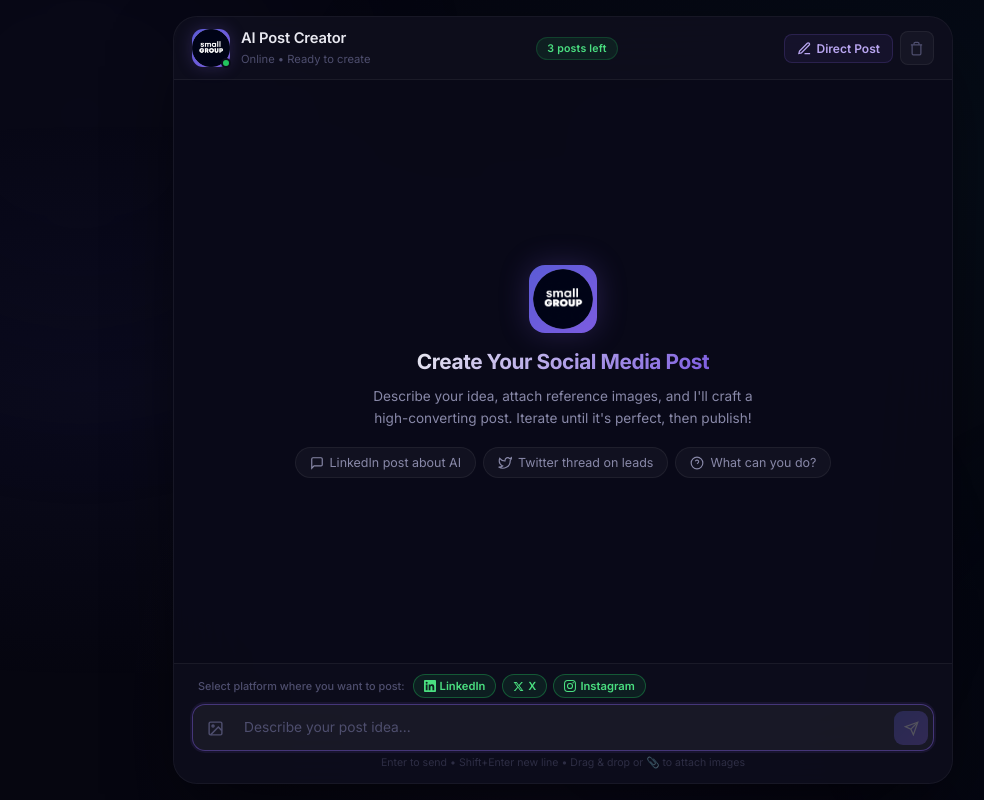
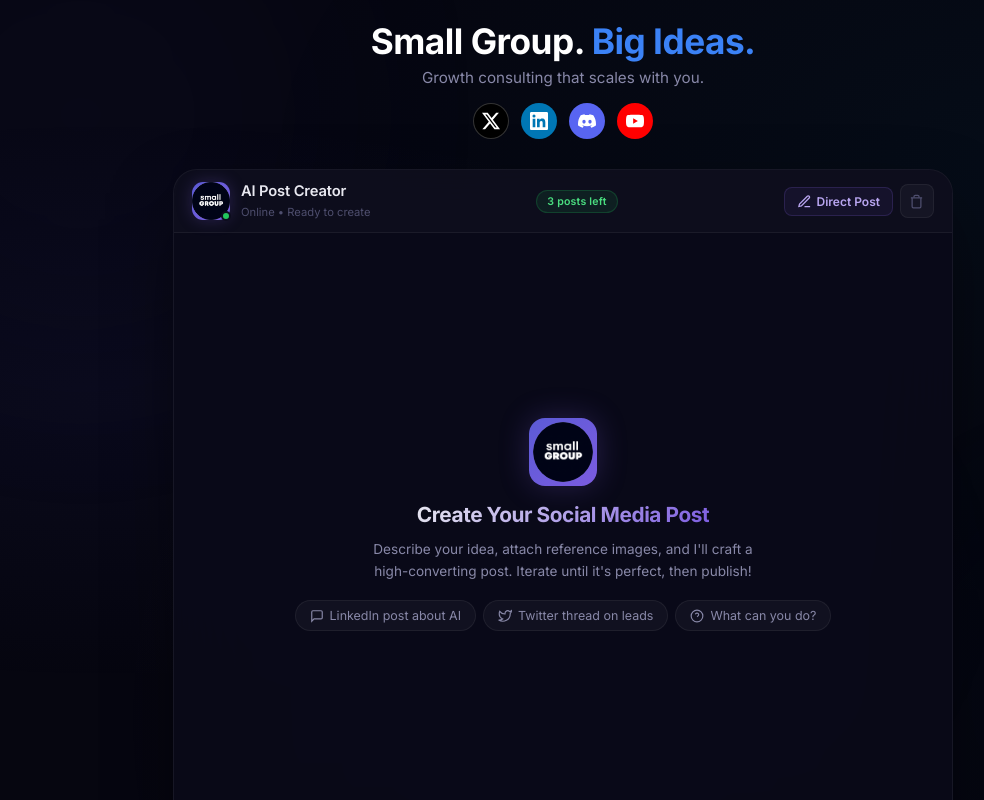
Before and after one commit to sagar2525/Social-media-Agent, a website: page index.html in a window 1280 px wide. Shown: the top 800 px of the page, without its empty margins (77-1061 px from the left). Drawn offline with nearby package versions, Linux system fonts and the light colour scheme.

Commit message:
Add branding header and social links

```diff
--- a/index.html
+++ b/index.html
@@ -20,6 +20,37 @@
             <div class="orb orb-1"></div>
             <div class="orb orb-2"></div>
             <div class="orb orb-3"></div>
+        </div>
+
+        <div class="brand-header">
+            <h1 class="brand-title">Small Group. <span class="brand-highlight">Big Ideas.</span></h1>
+            <p class="brand-subtitle">Growth consulting that scales with you.</p>
+            <div class="brand-socials">
+                <a href="#" class="brand-social-link brand-x" target="_blank" title="X (Twitter)">
+                    <svg viewBox="0 0 24 24" fill="currentColor">
+                        <path
+                            d="M18.901 1.153h3.68l-8.04 9.19L24 22.846h-7.406l-5.8-7.584-6.638 7.584H.474l8.6-9.83L0 1.154h7.594l5.243 6.932ZM17.61 20.644h2.039L6.486 3.24H4.298Z" />
+                    </svg>
+                </a>
+                <a href="#" class="brand-social-link brand-ln" target="_blank" title="LinkedIn">
+                    <svg viewBox="0 0 24 24" fill="currentColor">
+                        <path
+                            d="M20.447 20.452h-3.554v-5.569c0-1.328-.027-3.037-1.852-3.037-1.853 0-2.136 1.445-2.136 2.939v5.667H9.351V9h3.414v1.561h.046c.477-.9 1.637-1.85 3.37-1.85 3.601 0 4.267 2.37 4.267 5.455v6.286zM5.337 7.433a2.062 2.062 0 01-2.063-2.065 2.064 2.064 0 112.063 2.065zm1.782 13.019H3.555V9h3.564v11.452zM22.225 0H1.771C.792 0 0 .774 0 1.729v20.542C0 23.227.792 24 1.771 24h20.451C23.2 24 24 23.227 24 22.271V1.729C24 .774 23.2 0 22.222 0h.003z" />
+                    </svg>
+                </a>
+                <a href="#" class="brand-social-link brand-dc" target="_blank" title="Discord">
+                    <svg viewBox="0 0 24 24" fill="currentColor">
+                        <path
+                            d="M20.317 4.37a19.791 19.791 0 00-4.885-1.515.074.074 0 00-.079.037c-.21.375-.444.864-.608 1.25a18.27 18.27 0 00-5.487 0 12.64 12.64 0 00-.617-1.25.077.077 0 00-.079-.037A19.736 19.736 0 003.677 4.37a.07.07 0 00-.032.027C.533 9.046-.32 13.58.099 18.057a.082.082 0 00.031.057 19.9 19.9 0 005.993 3.03.078.078 0 00.084-.028 14.09 14.09 0 001.226-1.994.076.076 0 00-.041-.106 13.107 13.107 0 01-1.872-.892.077.077 0 01-.008-.128 10.2 10.2 0 00.372-.292.074.074 0 01.077-.01c3.928 1.793 8.18 1.793 12.062 0a.074.074 0 01.078.01c.12.098.246.198.373.292a.077.077 0 01-.006.127 12.299 12.299 0 01-1.873.892.077.077 0 00-.041.107c.36.698.772 1.362 1.225 1.993a.076.076 0 00.084.028 19.839 19.839 0 006.002-3.03.077.077 0 00.032-.054c.5-5.177-.838-9.674-3.549-13.66a.061.061 0 00-.031-.03zM8.02 15.33c-1.183 0-2.157-1.085-2.157-2.419 0-1.333.956-2.419 2.157-2.419 1.21 0 2.176 1.096 2.157 2.42 0 1.333-.956 2.418-2.157 2.418zm7.975 0c-1.183 0-2.157-1.085-2.157-2.419 0-1.333.955-2.419 2.157-2.419 1.21 0 2.176 1.096 2.157 2.42 0 1.333-.946 2.418-2.157 2.418z" />
+                    </svg>
+                </a>
+                <a href="#" class="brand-social-link brand-yt" target="_blank" title="YouTube">
+                    <svg viewBox="0 0 24 24" fill="currentColor">
+                        <path
+                            d="M23.498 6.186a3.016 3.016 0 0 0-2.122-2.136C19.505 3.545 12 3.545 12 3.545s-7.505 0-9.377.505A3.017 3.017 0 0 0 .502 6.186C0 8.07 0 12 0 12s0 3.93.502 5.814a3.016 3.016 0 0 0 2.122 2.136c1.871.505 9.376.505 9.376.505s7.505 0 9.377-.505a3.015 3.015 0 0 0 2.122-2.136C24 15.93 24 12 24 12s0-3.93-.502-5.814zM9.545 15.568V8.432L15.818 12l-6.273 3.568z" />
+                    </svg>
+                </a>
+            </div>
         </div>
 
         <div class="chat-container">
--- a/style.css
+++ b/style.css
@@ -56,10 +56,13 @@
 .app {
     position: relative;
     width: 100vw;
-    height: 100vh;
-    display: flex;
+    min-height: 100vh;
+    padding: 20px;
+    display: flex;
+    flex-direction: column;
     align-items: center;
     justify-content: center;
+    gap: 20px;
 }
 
 .bg-gradient {
@@ -129,6 +132,80 @@
     66% {
         transform: translate(-15px, 15px) scale(0.97);
     }
+}
+
+/* ========================================
+   Brand Header
+   ======================================== */
+.brand-header {
+    z-index: 2;
+    text-align: center;
+    margin-bottom: 10px;
+    animation: fadeIn 0.8s ease-out;
+}
+
+.brand-title {
+    font-size: 2.2rem;
+    font-weight: 700;
+    color: #ffffff;
+    margin-bottom: 6px;
+    letter-spacing: -0.5px;
+}
+
+.brand-highlight {
+    color: #3b82f6;
+    /* Bright blue for "Big Ideas." */
+}
+
+.brand-subtitle {
+    font-size: 0.95rem;
+    color: var(--text-secondary);
+    margin-bottom: 16px;
+}
+
+.brand-socials {
+    display: flex;
+    justify-content: center;
+    gap: 12px;
+}
+
+.brand-social-link {
+    display: flex;
+    align-items: center;
+    justify-content: center;
+    width: 36px;
+    height: 36px;
+    border-radius: 50%;
+    color: #fff;
+    transition: transform 0.2s ease, opacity 0.2s ease;
+    text-decoration: none;
+}
+
+.brand-social-link:hover {
+    transform: translateY(-2px);
+    opacity: 0.85;
+}
+
+.brand-social-link svg {
+    width: 18px;
+    height: 18px;
+}
+
+.brand-x {
+    background: #000000;
+    border: 1px solid rgba(255, 255, 255, 0.2);
+}
+
+.brand-ln {
+    background: #0077b5;
+}
+
+.brand-dc {
+    background: #5865F2;
+}
+
+.brand-yt {
+    background: #FF0000;
 }
 
 /* ========================================
```
